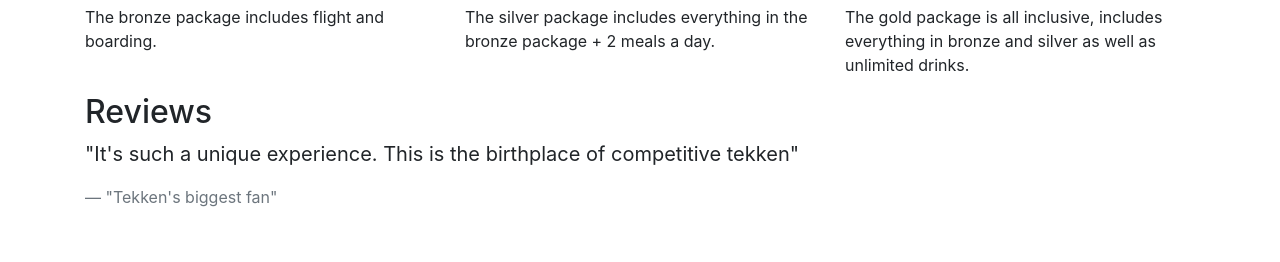
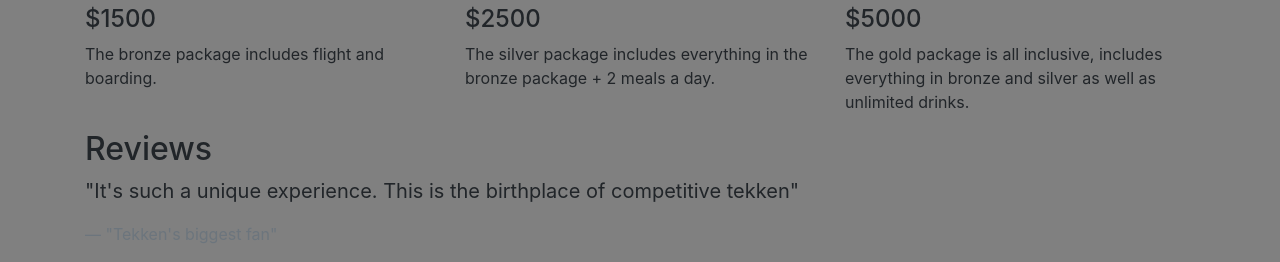
Before and after one commit to CamLRay/vacation-destination, a plain HTML site: page index.html in a window 1280 px wide. Shown: the part 729-991 px from the top of the page. Before the commit the page ends 954 px from the top, so only its background shows below. Drawn offline with Linux system fonts and the light colour scheme.

Commit message:
add background color to body

```diff
--- a/css/styles.css
+++ b/css/styles.css
@@ -0,0 +1,3 @@
+body {
+  background-color: grey;
+}
--- a/index.html
+++ b/index.html
@@ -21,14 +21,17 @@
     <div class="row">
       <div class="col-sm-4">
         <h3>Bronze Package</h3>
+        <h4>$1500</h4>
         <p>The bronze package includes flight and boarding.</p>
       </div>
       <div class="col-sm-4">
         <h3>Silver Package</h3>
+        <h4>$2500</h4>
         <p>The silver package includes everything in the bronze package + 2 meals a day.</p>
       </div>
       <div class="col-sm-4">
         <h3>Gold Package</h3>
+        <h4>$5000</h4>
         <p>The gold package is all inclusive, includes everything in bronze and silver as well as unlimited drinks.</p>
       </div>
     </div>
```
